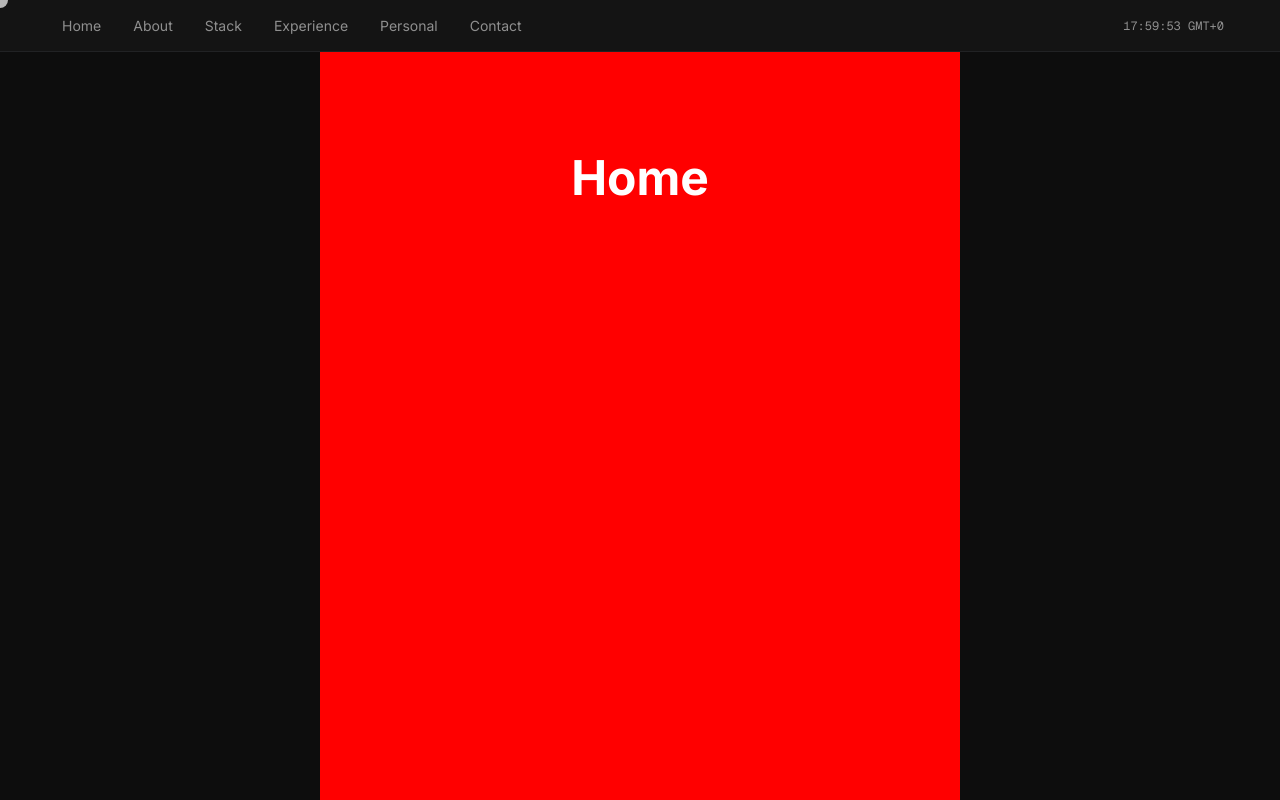
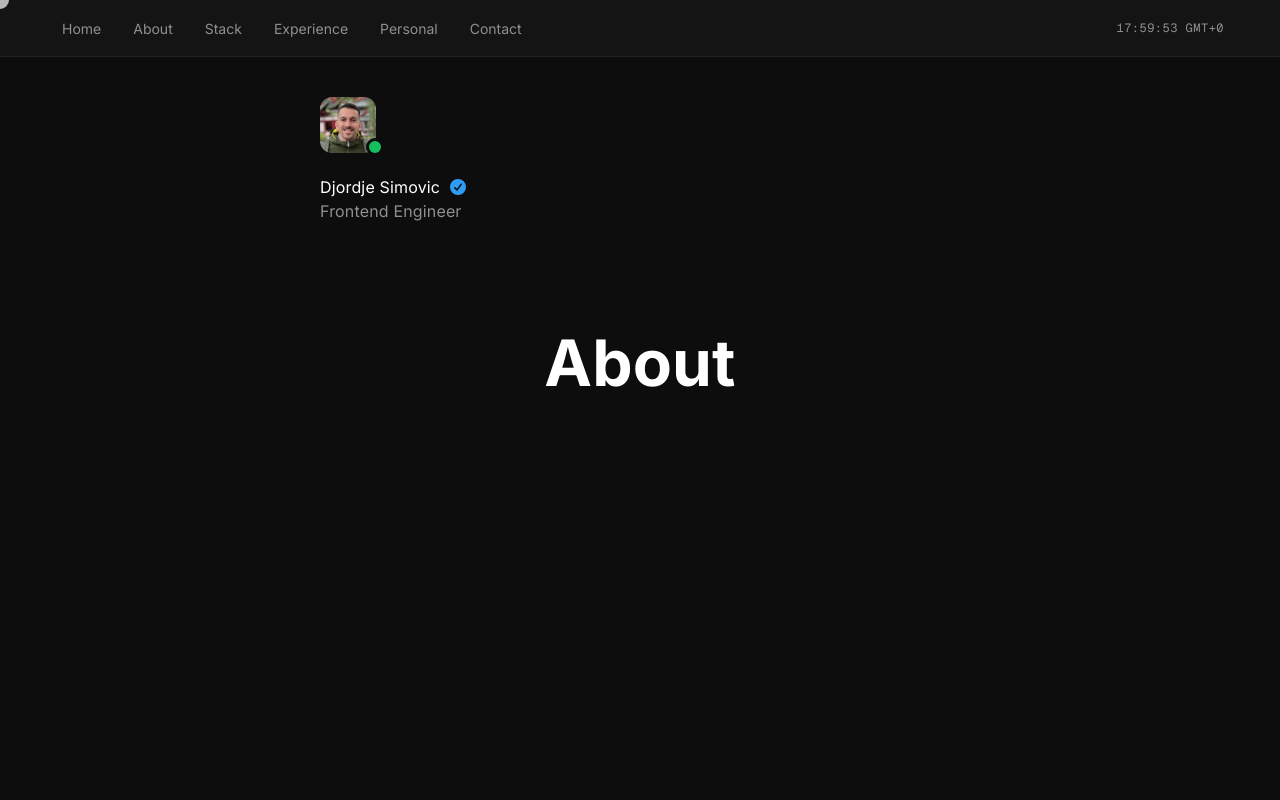
Before and after one commit to djolosc/my-cv, a React (Vite) app: page / in a window 1280 px wide. Shown: the top 800 px of the page. Built offline with nearby package versions, Linux system fonts and the light colour scheme.

Commit message:
FEAT: HomeSection WIP

```diff
--- a/package.json
+++ b/package.json
@@ -10,6 +10,9 @@
     "preview": "vite preview"
   },
   "dependencies": {
+    "@fortawesome/free-brands-svg-icons": "^7.1.0",
+    "@fortawesome/free-solid-svg-icons": "^7.1.0",
+    "@fortawesome/react-fontawesome": "^3.1.1",
     "react": "^19.2.0",
     "react-dom": "^19.2.0",
     "styled-components": "^6.3.8"
--- a/src/App.tsx
+++ b/src/App.tsx
@@ -4,6 +4,8 @@ import styled, { ThemeProvider } from "styled-components";
 import CustomCursor from "./components/CustomCursor";
 import { GlobalStyle } from "./styles/GlobalStyle";
 import { theme } from "./styles/theme";
+import HomeSection from "./sections/HomeSection";
+import { CursorProvider } from "./context/CursorContext";
 
 const App = () => {
   const homeRef = useRef(null);
@@ -24,15 +26,14 @@ const App = () => {
 
   return (
     <ThemeProvider theme={theme}>
+      <CursorProvider>
         <StyledWrapper>
           <GlobalStyle />
           <CustomCursor />
 
           <Header sections={sections} />
           <StyledContent>
-          <StyledSection ref={homeRef} id="home">
-            <StyledH1>Home</StyledH1>
-          </StyledSection>
+            <HomeSection sectionRef={homeRef} />
 
             <StyledSection ref={aboutRef} id="about">
               <StyledH1>About</StyledH1>
@@ -54,6 +55,7 @@ const App = () => {
             </StyledSection>
           </StyledContent>
         </StyledWrapper>
+      </CursorProvider>
     </ThemeProvider>
   );
 };
@@ -61,19 +63,18 @@ const App = () => {
 export default App;
 
 const StyledWrapper = styled.div`
-  background-color: ${({ theme }) => theme.colors.background};
+  background-color: ${({ theme }) => theme.colors.black2};
 `;
 
 const StyledContent = styled.main`
   max-width: 640px;
   margin: 0 auto;
-  background-color: red;
 `;
 
 const StyledSection = styled.section`
   min-height: 100vh;
   padding: 6rem 1.5rem;
-  scroll-margin-top: 90px; /* sticky header offset */
+  scroll-margin-top: 55px; /* sticky header offset */
 `;
 
 const StyledH1 = styled.h1`
--- a/src/components/Clock.tsx
+++ b/src/components/Clock.tsx
@@ -39,5 +39,8 @@ export default Clock;
 
 const ClockWrapper = styled.div`
   font-family: "Geist Mono", monospace;
+  font-size: ${({ theme }) => theme.fontSizes.fs12};
   white-space: nowrap;
+  line-height: ${({ theme }) => theme.lheight.lh16};
+  letter-spacing: ${({ theme }) => theme.lspacing.ls48};
 `;
--- a/src/components/CustomCursor.tsx
+++ b/src/components/CustomCursor.tsx
@@ -1,39 +1,41 @@
 import { useEffect, useState } from "react";
 import styled from "styled-components";
+import { useCursor } from "../context/CursorContext"; // import the context
 
 const CustomCursor: React.FC = () => {
+  const { hidden } = useCursor(); // get global hidden state
   const [pos, setPos] = useState({ x: 0, y: 0 });
   const [hovering, setHovering] = useState(false);
 
+  // track mouse position
   useEffect(() => {
-    const move = (e: MouseEvent) => {
-      setPos({ x: e.clientX, y: e.clientY });
-    };
+    const move = (e: MouseEvent) => setPos({ x: e.clientX, y: e.clientY });
+    window.addEventListener("mousemove", move);
+    return () => window.removeEventListener("mousemove", move);
+  }, []);
 
-    const addHover = () => setHovering(true);
-    const removeHover = () => setHovering(false);
+  // magnetic hover effect for <a> and <button>
+  useEffect(() => {
+    const handleMouseEnter = () => setHovering(true);
+    const handleMouseLeave = () => setHovering(false);
 
     const interactiveEls = document.querySelectorAll<
       HTMLAnchorElement | HTMLButtonElement
     >("a, button");
 
     interactiveEls.forEach((el) => {
-      el.addEventListener("mouseenter", addHover);
-      el.addEventListener("mouseleave", removeHover);
+      el.addEventListener("mouseenter", handleMouseEnter);
+      el.addEventListener("mouseleave", handleMouseLeave);
     });
 
-    window.addEventListener("mousemove", move);
-
     return () => {
-      window.removeEventListener("mousemove", move);
       interactiveEls.forEach((el) => {
-        el.removeEventListener("mouseenter", addHover);
-        el.removeEventListener("mouseleave", removeHover);
+        el.removeEventListener("mouseenter", handleMouseEnter);
+        el.removeEventListener("mouseleave", handleMouseLeave);
       });
     };
   }, []);
 
-  // Magnetic effect: pull cursor slightly toward center of hovered element
   useEffect(() => {
     const magnet = (e: MouseEvent) => {
       const target = e.target as HTMLElement;
@@ -46,7 +48,7 @@ const CustomCursor: React.FC = () => {
         const targetX = rect.left + rect.width / 2;
         const targetY = rect.top + rect.height / 2;
 
-        // Move 30% toward element center
+        // move 70% toward element center
         setPos((prev) => ({
           x: prev.x + (targetX - prev.x) * 0.7,
           y: prev.y + (targetY - prev.y) * 0.7,
@@ -63,7 +65,9 @@ const CustomCursor: React.FC = () => {
       style={{
         left: pos.x,
         top: pos.y,
-        transform: `translate(-50%, -50%) scale(${hovering ? 2.5 : 1})`,
+        transform: `translate(-50%, -50%) scale(${
+          hidden ? 0 : hovering ? 1 : 0.45
+        })`,
       }}
     />
   );
@@ -75,10 +79,10 @@ const CursorDot = styled.div`
   position: fixed;
   top: 0;
   left: 0;
-  width: 16px;
-  height: 16px;
+  width: 40px;
+  height: 40px;
   border-radius: 50%;
-  background: rgba(255, 255, 255, 0.763);
+  background: ${({ theme }) => theme.colors.grey2};
   pointer-events: none;
   z-index: 9999;
   transform: translate(-50%, -50%);
--- a/src/components/Header.tsx
+++ b/src/components/Header.tsx
@@ -68,9 +68,9 @@ const StyledHeader = styled.header`
   position: sticky;
   top: 0;
   z-index: 100;
-  background: ${({ theme }) => theme.colors.background2};
+  background: ${({ theme }) => theme.colors.black3};
   backdrop-filter: blur(12px);
-  border-bottom: 1px solid ${({ theme }) => theme.colors.border};
+  border-bottom: 1px solid ${({ theme }) => theme.colors.grey3};
 `;
 
 const StyledNavContainer = styled.div`
--- /dev/null
+++ b/src/components/HoverHideCursor.tsx
@@ -0,0 +1,19 @@
+import { useCursor } from "../context/CursorContext";
+import type { ReactNode } from "react";
+
+interface Props {
+  children: ReactNode;
+}
+
+export const HoverHideCursor: React.FC<Props> = ({ children }) => {
+  const { setHidden } = useCursor();
+
+  return (
+    <div
+      onMouseEnter={() => setHidden(true)}
+      onMouseLeave={() => setHidden(false)}
+    >
+      {children}
+    </div>
+  );
+};
--- /dev/null
+++ b/src/components/ProfilePic.tsx
@@ -0,0 +1,91 @@
+import styled from "styled-components";
+import profileImg from "../assets/profile-picture.png";
+import { HoverHideCursor } from "./HoverHideCursor";
+
+const ProfilePic = () => {
+  return (
+    <LogoWrapper>
+      <LogoImg src={profileImg} alt="My Logo" />
+      <HoverHideCursor>
+        <StatusCircle />
+        <StatusTooltip>
+          <SmallStatusCircle />
+          <p>AVAILABLE FOR WORK</p>
+        </StatusTooltip>
+      </HoverHideCursor>
+    </LogoWrapper>
+  );
+};
+
+export default ProfilePic;
+
+const LogoWrapper = styled.div`
+  position: relative;
+  display: inline-block;
+`;
+
+const LogoImg = styled.img`
+  display: block;
+  width: 56px;
+  height: auto;
+  border-radius: ${({ theme }) => theme.radius.r12};
+`;
+
+// The green status circle
+const StatusCircle = styled.div`
+  position: absolute;
+  bottom: -3px;
+  right: -8px;
+  width: 18px;
+  height: 18px;
+  border-radius: 50%;
+  background-color: ${({ theme }) => theme.colors.green1};
+  border: 3px solid ${({ theme }) => theme.colors.black2};
+  transition: all 0.2s ease;
+
+  &:hover {
+    opacity: 0;
+  }
+
+  &:hover + span {
+    opacity: 1;
+    transform: translateY(-10px);
+  }
+`;
+
+const SmallStatusCircle = styled.div`
+  width: 10px;
+  height: 10px;
+  border-radius: 50%;
+  background-color: ${({ theme }) => theme.colors.green1};
+`;
+
+// Tooltip/message
+const StatusTooltip = styled.span`
+  position: absolute;
+  bottom: -12px;
+  background-color: rgba(51, 51, 51, 0.3);
+  font-family: "Geist Mono", monospace;
+  font-size: ${({ theme }) => theme.fontSizes.fs12};
+  letter-spacing: 1px;
+  color: ${({ theme }) => theme.colors.white1};
+  padding: ${({ theme }) => theme.spacing.s2} ${({ theme }) => theme.spacing.s8};
+  border-radius: ${({ theme }) => theme.radius.r12};
+  white-space: nowrap;
+  opacity: 0;
+  pointer-events: none;
+  transform: translateY(0);
+  transition: all 0.2s ease;
+
+  display: flex;
+  align-items: center;
+  gap: ${({ theme }) => theme.spacing.s6};
+
+  backdrop-filter: blur(6px); // frosted glass effect
+  -webkit-backdrop-filter: blur(6px); // Safari support
+
+  ${StatusCircle}:hover & {
+    opacity: 1;
+    transform: translateY(-10px);
+  }
+`;
--- /dev/null
+++ b/src/context/CursorContext.tsx
@@ -0,0 +1,27 @@
+import { createContext, useContext, useState } from "react";
+import type { ReactNode } from "react";
+
+interface CursorContextType {
+  hidden: boolean;
+  setHidden: (hidden: boolean) => void;
+}
+
+const CursorContext = createContext<CursorContextType | undefined>(undefined);
+
+export const CursorProvider: React.FC<{ children: ReactNode }> = ({
+  children,
+}) => {
+  const [hidden, setHidden] = useState(false);
+
+  return (
+    <CursorContext.Provider value={{ hidden, setHidden }}>
+      {children}
+    </CursorContext.Provider>
+  );
+};
+
+export const useCursor = () => {
+  const context = useContext(CursorContext);
+  if (!context) throw new Error("useCursor must be used within CursorProvider");
+  return context;
+};
--- /dev/null
+++ b/src/sections/HomeSection.tsx
@@ -0,0 +1,46 @@
+import styled from "styled-components";
+import ProfilePic from "../components/ProfilePic";
+import { FontAwesomeIcon } from "@fortawesome/react-fontawesome";
+import { faCheckCircle } from "@fortawesome/free-solid-svg-icons";
+
+interface HomeSectionProps {
+  sectionRef: React.RefObject<HTMLElement | null>;
+}
+
+const HomeSection: React.FC<HomeSectionProps> = ({ sectionRef }) => {
+  return (
+    <StyledSection ref={sectionRef} id="home">
+      <ProfilePic />
+
+      <NameRow>
+        <Name>Djordje Simovic</Name>
+        <StyledIcon icon={faCheckCircle} />
+      </NameRow>
+
+      <p>Frontend Engineer</p>
+    </StyledSection>
+  );
+};
+
+export default HomeSection;
+
+const StyledSection = styled.section`
+  padding-top: ${({ theme }) => theme.spacing.s40};
+  scroll-margin-top: 55px; /* sticky header offset */
+`;
+
+const NameRow = styled.div`
+  display: flex;
+  align-items: center;
+  gap: ${({ theme }) => theme.spacing.s4};
+  margin-top: ${({ theme }) => theme.spacing.s16};
+`;
+
+const Name = styled.p`
+  color: ${({ theme }) => theme.colors.white1};
+`;
+
+const StyledIcon = styled(FontAwesomeIcon)`
+  color: ${({ theme }) => theme.colors.blue1};
+  margin-left: ${({ theme }) => theme.spacing.s4};
+`;
--- a/src/styles/GlobalStyle.tsx
+++ b/src/styles/GlobalStyle.tsx
@@ -21,17 +21,17 @@ export const GlobalStyle = createGlobalStyle`
     scroll-behavior: smooth;
     cursor: none; /* Hide default cursor */
     font-family: 'Inter', sans-serif;
-    font-size: ${({ theme }) => theme.fontSizes.fs12};
-    background-color: ${({ theme }) => theme.colors.background};
-    color: ${({ theme }) => theme.colors.text};
-    letter-spacing: ${({ theme }) => theme.lspacing.ls1};
-  }
+    font-size: ${({ theme }) => theme.fontSizes.fs16};
+    background-color: ${({ theme }) => theme.colors.black2};
+    color: ${({ theme }) => theme.colors.grey1};
+    letter-spacing: ${({ theme }) => theme.lspacing.ls16};
+    line-height: ${({ theme }) => theme.lheight.lh24}};
 
   /* Remove cursor on interactive elements */
   a,
   button {
     cursor: none;
-    color: ${({ theme }) => theme.colors.text};
+    color: ${({ theme }) => theme.colors.grey1};
   }
 
   /* Remove default link styling */
--- a/src/styles/theme.ts
+++ b/src/styles/theme.ts
@@ -1,10 +1,18 @@
 export const theme = {
   colors: {
-    background: "#0D0D0D",
-    background2: "#141414ff",
-    border: "#94a3b819",
-    text: "#8f8f8f",
-    text2: "#FFFFFF",
+    white1: "#FFFFFF",
+
+    black1: "#000000",
+    black2: "#0D0D0D",
+    black3: "#141414ff",
+
+    grey1: "#8f8f8f",
+    grey2: "#ffffffc3",
+    grey3: "#94a3b819",
+
+    green1: "#16bf5e",
+
+    blue1: "#2f9df7",
   },
   fontSizes: {
     fs12: "12px",
@@ -12,16 +20,29 @@ export const theme = {
     fs16: "16px",
   },
   spacing: {
+    s2: "2px",
     s4: "4px",
+    s6: "6px",
     s8: "8px",
     s12: "12px",
     s16: "16px",
     s20: "20px",
     s24: "24px",
     s32: "32px",
+    s40: "40px",
+    s96: "96px",
+  },
+  radius: {
+    r4: "4px",
+    r12: "12px",
   },
   lspacing: {
-    ls1: "0,48px",
+    ls16: "0.16px",
+    ls48: "0.48px",
+  },
+  lheight: {
+    lh16: "16px",
+    lh24: "24px",
   },
   breakpoints: {
     mobile: "640px",
```
Also changed, not shown: src/assets/profile-picture.png (added), 1 other file (tests, documents, lock files or other folders). Lines whose indentation alone changed are shown as unchanged.
